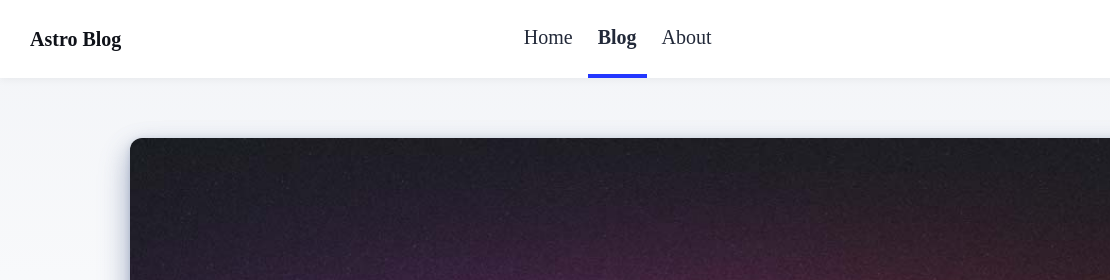
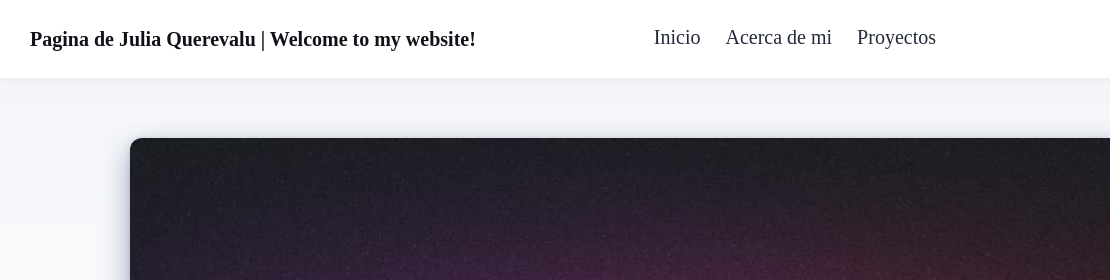
Before and after one commit to Jqu2011/blog-astro, an Astro site: page /blog/first-post in a window 1280 px wide. Shown: the top 280 px of the page, 0-1110 px from the left. Built offline with nearby package versions, Linux system fonts and the light colour scheme; Astro itself is replaced by a stand-in of ours.

Commit message:
codigo de inicio

```diff
--- a/src/components/Header.astro
+++ b/src/components/Header.astro
@@ -1,17 +1,17 @@
 ---
-import { SITE_TITLE } from '../consts';
+import { SITE_TITLE,SITE_DESCRIPTION} from '../consts';
 import HeaderLink from './HeaderLink.astro';
 ---
 
 <header>
 	<nav>
 		<h2>
-			<a href="/">{SITE_TITLE}</a>
+			<a href="/">{SITE_TITLE} | {SITE_DESCRIPTION} </a>
 		</h2>
 		<div class="internal-links">
-			<HeaderLink href="/">Home</HeaderLink>
-			<HeaderLink href="/blog">Blog</HeaderLink>
-			<HeaderLink href="/about">About</HeaderLink>
+			<HeaderLink href="/">Inicio</HeaderLink>
+			<HeaderLink href="/">Acerca de mi</HeaderLink>
+			<HeaderLink href="/about">Proyectos</HeaderLink>
 		</div>
 		<div class="social-links">
 			<a href="https://m.webtoo.ls/@astro" target="_blank">
--- a/src/consts.ts
+++ b/src/consts.ts
@@ -1,5 +1,5 @@
 // Place any global data in this file.
 // You can import this data from anywhere in your site by using the `import` keyword.
 
-export const SITE_TITLE = 'Astro Blog';
+export const SITE_TITLE = 'Pagina de Julia Querevalu';
 export const SITE_DESCRIPTION = 'Welcome to my website!';
--- a/src/content/blog/first-post.md
+++ b/src/content/blog/first-post.md
@@ -1,7 +1,7 @@
 ---
 title: 'First post'
 description: 'Lorem ipsum dolor sit amet'
-pubDate: 'Jul 08 2022'
+pubDate: 'Jul 08 2026'
 heroImage: '../../assets/blog-placeholder-3.jpg'
 ---
 
```
Also changed, not shown: 1 other file.
